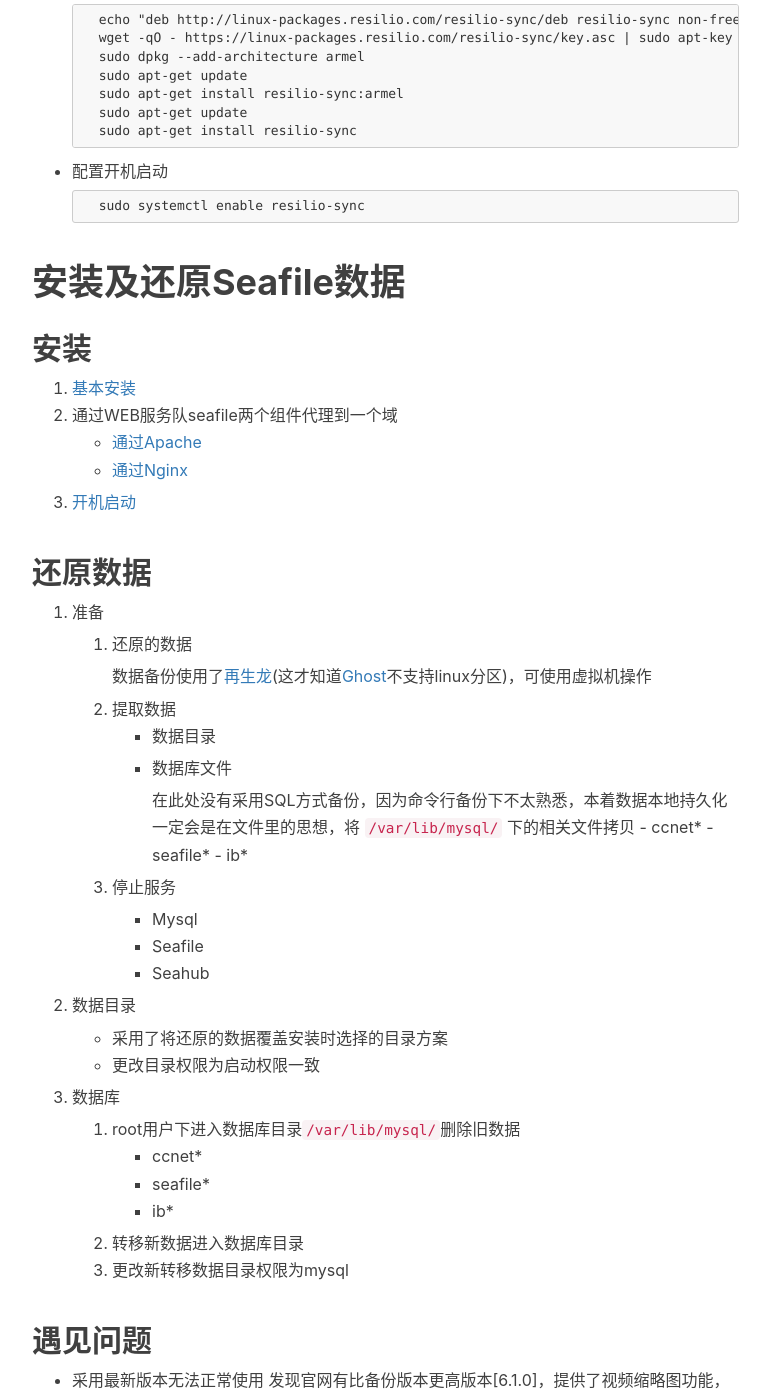
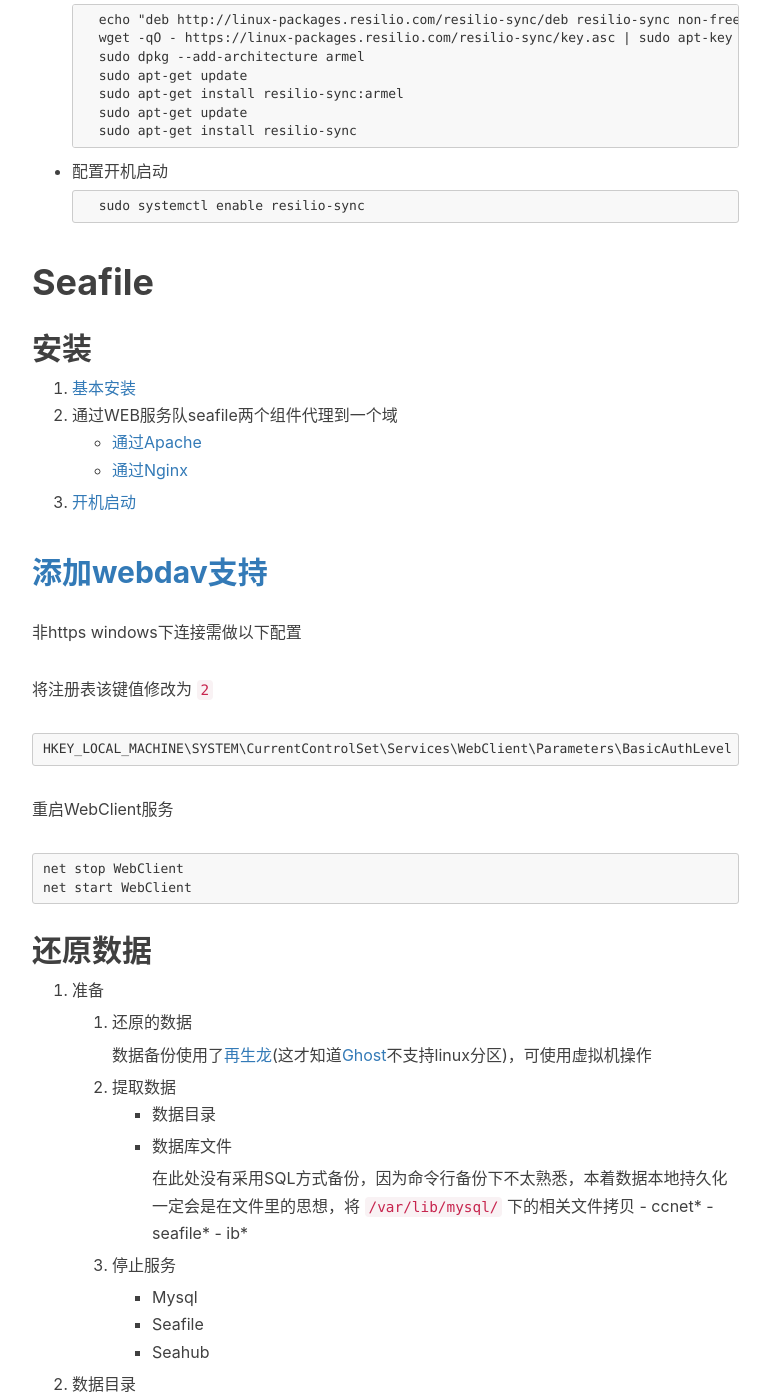
Before and after one commit to imfms/imfms.github.io, a Jekyll site: the page built from _posts/2017-05-10-raspberry-install-log.markdown, in a window 1280 px wide and 1400 px high, scrolled down 6532 px. Shown: the whole window, without its empty margins (233-1003 px from the left). Built offline with Jekyll 4.4.1, drawn with Linux system fonts in a browser that asks for light colours; nearby versions of some CDN libraries; comment, search, counter and statistics services are not loaded.

Commit message:
Update 2017-05-10-raspberry-install-log.markdown

```diff
--- a/_posts/2017-05-10-raspberry-install-log.markdown
+++ b/_posts/2017-05-10-raspberry-install-log.markdown
@@ -275,13 +275,26 @@
 
 		sudo systemctl enable resilio-sync
 
-# 安装及还原Seafile数据
+# Seafile
 ## 安装
 1. [基本安装](https://manual-cn.seafile.com/)
 2. 通过WEB服务队seafile两个组件代理到一个域
 	- [通过Apache](https://manual-cn.seafile.com/deploy/deploy_with_apache.html)
 	- [通过Nginx](https://manual-cn.seafile.com/deploy/deploy_with_nginx.html)
 3. [开机启动](https://manual-cn.seafile.com/deploy/start_seafile_at_system_bootup.html)
+
+## [添加webdav支持](https://manual-cn.seafile.com/extension/webdav.html)
+
+非https windows下连接需做以下配置
+
+将注册表该键值修改为 `2`
+
+	HKEY_LOCAL_MACHINE\SYSTEM\CurrentControlSet\Services\WebClient\Parameters\BasicAuthLevel
+
+重启WebClient服务
+
+	net stop WebClient
+	net start WebClient
 
 ## 还原数据
 
```
